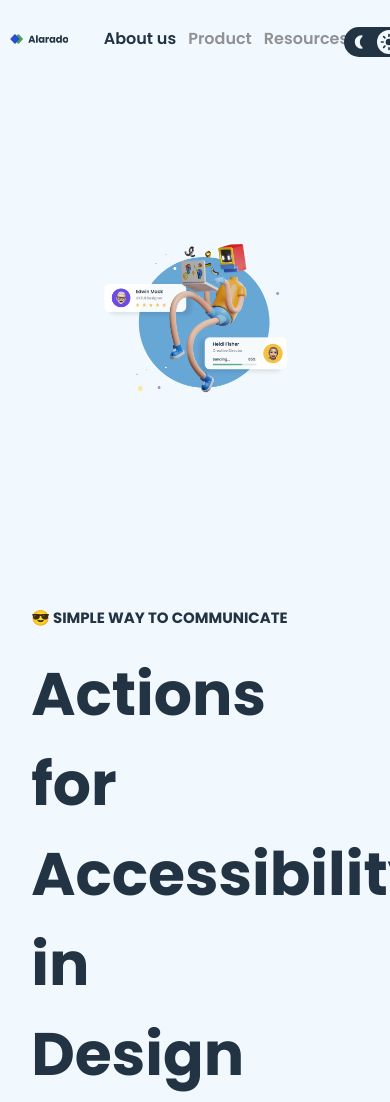
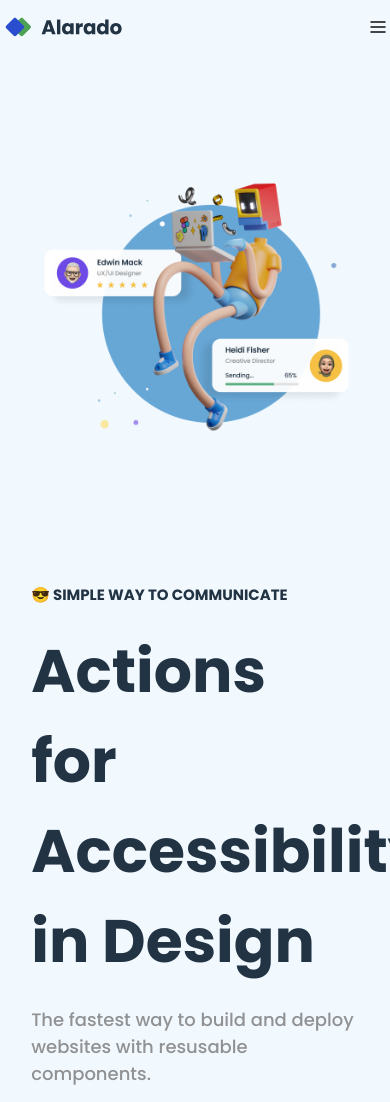
Before and after one commit to Imad-t/Darkmode-Homepage, a plain HTML site: page index.html in a window 390 px wide. Shown: the top 1102 px of the page. Drawn offline with Linux system fonts and the light colour scheme.

Commit message:
responsivity 1.0

```diff
--- a/index.html
+++ b/index.html
@@ -2,7 +2,7 @@
 <head>
     <meta charset="UTF-8">
     <meta name="viewport" content="width=device-width, initial-scale=1.0">
-    <title>ALarado</title>
+    <title>Alarado</title>
     <link rel="stylesheet" href="./styles.css">
     <link rel="stylesheet" href="./toggle.css">
     <link rel="stylesheet" href="./mediaQuerries.css">
@@ -26,7 +26,7 @@
                 <path d="M133.843 20.976C132.531 20.976 131.347 20.696 130.291 20.136C129.251 19.576 128.427 18.776 127.819 17.736C127.227 16.696 126.931 15.48 126.931 14.088C126.931 12.712 127.235 11.504 127.843 10.464C128.451 9.40799 129.283 8.59999 130.339 8.03999C131.395 7.47999 132.579 7.19999 133.891 7.19999C135.203 7.19999 136.387 7.47999 137.443 8.03999C138.499 8.59999 139.331 9.40799 139.939 10.464C140.547 11.504 140.851 12.712 140.851 14.088C140.851 15.464 140.539 16.68 139.915 17.736C139.307 18.776 138.467 19.576 137.395 20.136C136.339 20.696 135.155 20.976 133.843 20.976ZM133.843 17.424C134.627 17.424 135.291 17.136 135.835 16.56C136.395 15.984 136.675 15.16 136.675 14.088C136.675 13.016 136.403 12.192 135.859 11.616C135.331 11.04 134.675 10.752 133.891 10.752C133.091 10.752 132.427 11.04 131.899 11.616C131.371 12.176 131.107 13 131.107 14.088C131.107 15.16 131.363 15.984 131.875 16.56C132.403 17.136 133.059 17.424 133.843 17.424Z" fill="#223344"/>
             </svg>
         </header>
-        <nav class="navbar">
+        <nav>
 
             <ul class="links">
                 <li>
@@ -62,9 +62,10 @@
                         <path fill-rule="evenodd" clip-rule="evenodd" d="M15 4C15.292 4 15.438 4 15.5781 4.04183C16.192 4.22522 16.4775 4.93111 16.1637 5.48976C16.0921 5.61719 15.8744 5.82779 15.4389 6.249C13.935 7.70352 13 9.74257 13 12C13 14.2574 13.935 16.2965 15.4389 17.751C15.8744 18.1722 16.0921 18.3828 16.1637 18.5102C16.4775 19.0689 16.192 19.7748 15.5781 19.9582C15.438 20 15.292 20 15 20V20C10.5817 20 7 16.4183 7 12C7 7.58172 10.5817 4 15 4V4Z" fill="#F2F9FE"/>
                     </svg>
 
-
                 </label>
             </span>
+            <span class="menu" onclick="showMenu()"></span>
+
         </nav>
     </div>
 
@@ -73,10 +74,10 @@
             <h5>😎 SIMPLE WAY TO COMMUNICATE</h5>
             <h1>Actions for Accessibility <br> in Design</h1>
             <p class="slogan">The fastest way to build and deploy websites with resusable components.</p>
-            <div>
+            <span>
                 <a class="start" href="#">GET STARTED</a>
                 <a class="demo" href="#">Get Live Demo</a>
-            </div>
+            </span>
             <div class="tips">
                 <span class="tip">
                     <img src="./assets/Done_ring_round_fill.svg" alt="">
--- a/index.js
+++ b/index.js
@@ -28,3 +28,9 @@ document.getElementById('darkmode').addEventListener('change', (event) => {
         }
     });
 });
+
+function showMenu() {
+    var nav = document.querySelector('nav'); // Adjust the selector based on your actual structure
+
+    nav.classList.toggle('open');
+}
--- a/mediaQuerries.css
+++ b/mediaQuerries.css
@@ -20,4 +20,83 @@
 
 @media screen and (max-width: 640px) {
 
+    .head{
+        display: grid;
+        grid-template-columns: 1fr 2fr;
+        padding-top: 0;
+    }
+    header{
+        height: 100%;
+        width: 80%;
+        padding: 30px 0 0 5px;
+    }
+    .menu{
+        visibility: visible;
+        position: fixed;
+        cursor: pointer;
+        background-image: url('./assets/MenuHambuger.svg'); /* Add your image path */
+        background-size: cover;
+        width: 24px;
+        height: 24px;
+        align-self: flex-end;
+        margin: 0;
+    }
+    .open .menu {
+        background-image: url("./assets/XCloseDelete.svg");
+        margin: 15px 18px 0 0;
+      }
+
+      #darkmode:checked ~ .menu {
+        filter: invert(100%);
+    }
+
+    nav{
+        flex-direction: column;
+        justify-content:center;
+        background-color: var(--bg-color);
+        width: 100%;
+        height: 0;
+        overflow: hidden;
+        margin-right: 0;
+        padding-right: 0;
+    }
+    nav.open{
+        flex-direction: column;
+        justify-content: start;
+        position: fixed;
+        top: 0;
+        left: 30%;
+        width: 67%;
+        height: 100%;
+        overflow: hidden;
+        display: flex;
+        flex-direction: column;
+        align-items: center;
+        transform: translateY(-100%);
+        transition: transform 0.3s ease;
+        z-index: 2;
+        transform: translateY(0);
+        box-shadow: rgba(0, 0, 0, 0.15) -1.95px 1.95px 2.6px;
+    }
+    .links{
+        font-size: larger;
+        flex-direction: column;
+        align-items: center;
+ }
+ .toggle{
+    margin: 0;
+ }
+
+ .home{
+    z-index: 1;
+ }
+ .hero{
+    width: 100%;
+ }
+.desc{
+    padding: 30px 8% 0 8% ;
 }
+.demo{
+    margin: 0;
+}
+}
--- a/styles.css
+++ b/styles.css
@@ -1,4 +1,3 @@
-
 
 body{
     font-family: 'Be Vietnam Pro', sans-serif;
@@ -22,14 +21,16 @@ header{
     display: flex;
     justify-content: center;
 }
-.navbar {
+nav {
     width: 75%;
     display: flex;
     justify-content: space-around;
     align-items: center;
 
 }
-
+.menu {
+    visibility: hidden;
+}
 .links {
     list-style: none;
     min-width: 45%;
```
Also changed, not shown: assets/MenuHambuger.svg (added), assets/XCloseDelete.svg (added).
